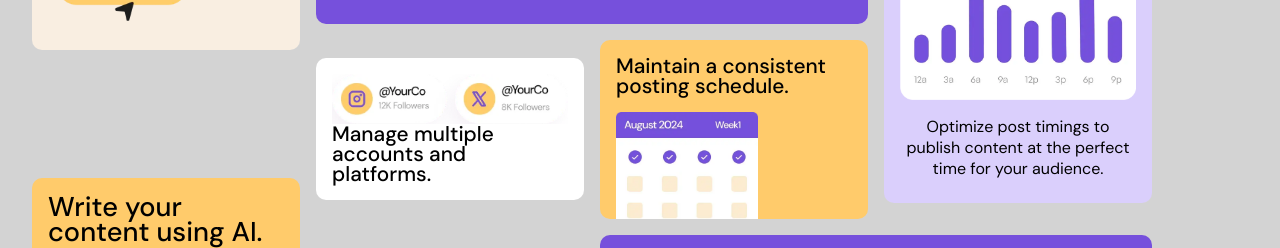
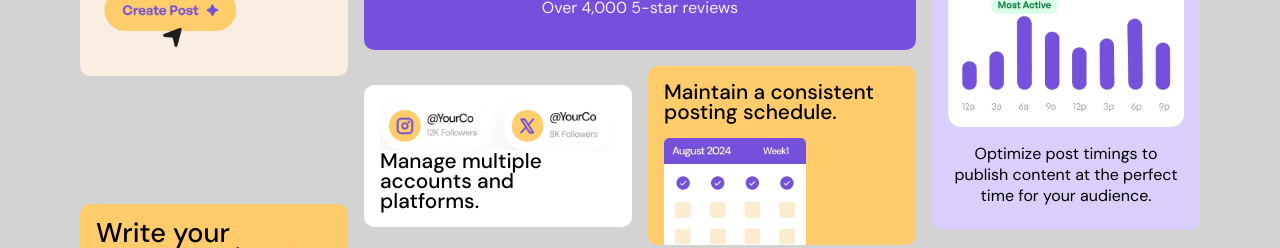
Before and after one commit to AdamsBlack1/Bento-Grid, a plain HTML site: page index.html in a window 1280 px wide. Shown: the part 256-504 px from the top of the page. Drawn offline with Linux system fonts and the light colour scheme.

Commit message:
initial commit

```diff
--- a/styles.css
+++ b/styles.css
@@ -220,19 +220,22 @@ body {
 
 @media (min-width: 1000px) {
     body {
+        height: 100vh;
       background-color: lightgray;
+      display: flex;
+      align-items: center;
+      justify-content: center;
+
     }
 
     .bento-grid {
         width: min(95%, 70rem);
-        /* margin-inline: auto; */
+        margin-inline: auto;
         grid-auto-columns: 1fr;
         grid-template-areas:
         'item7 item1 item1 item4'
-        'item7 item1 item1 item4'
         'item7 item2 item3 item4'
         'item8 item2 item3 item4'
-        'item8 item6 item5 item5'
         'item8 item6 item5 item5';
     }
 
```
